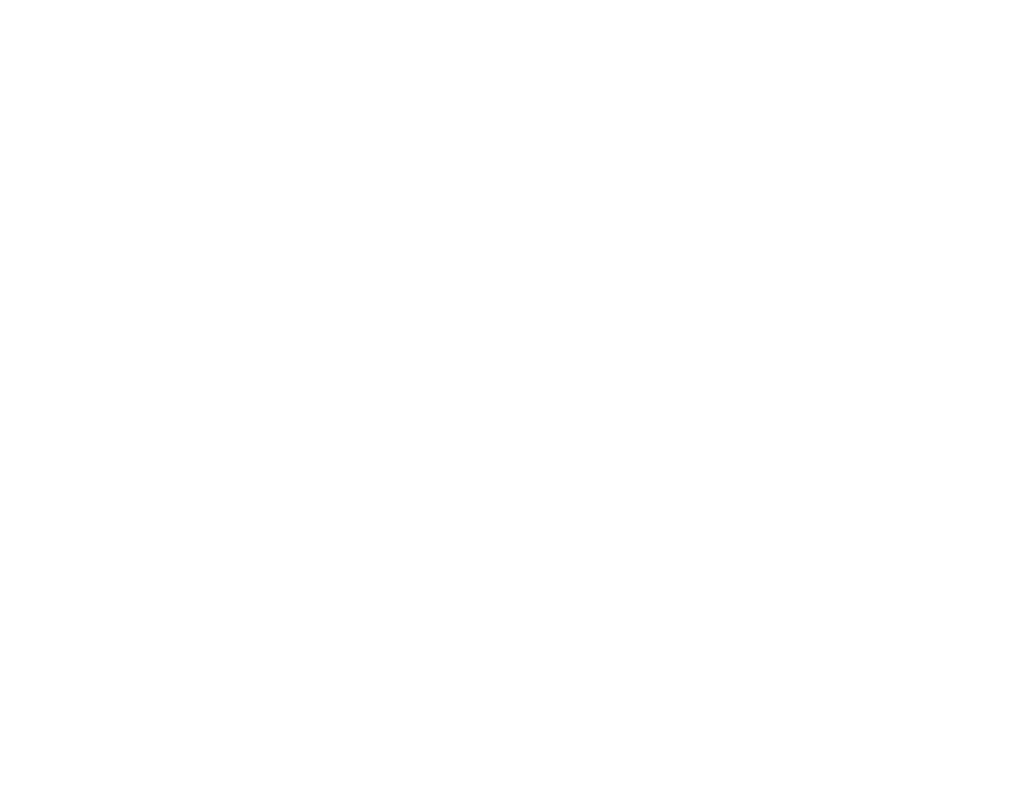
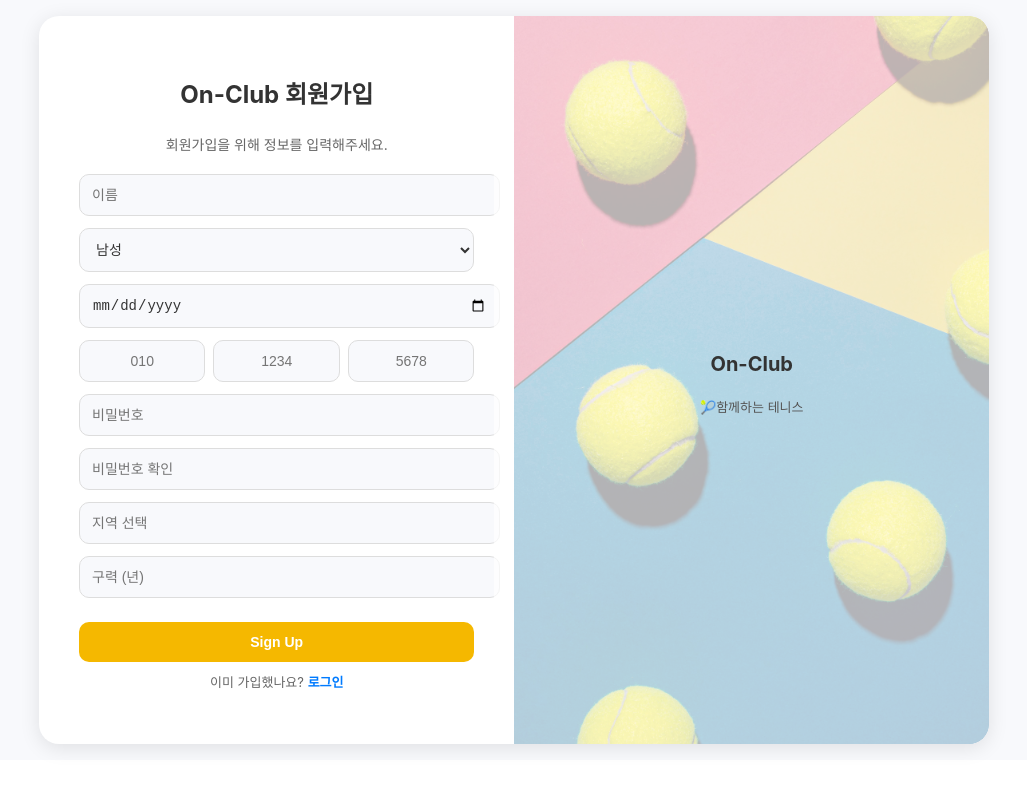
Before and after one commit to Jun-Young-Seo/On-Club_Front-End, a React (Create React App) app: page /signup in a window 1280 px wide. Before the commit this address had no page. Shown: the top 794 px of the page, without its empty margins (126-1153 px from the left). Built offline with nearby package versions, Linux system fonts and the light colour scheme.

Commit message:
💄 Login, signup 페이지 UI 전반 수정, 회원가입 필드들 추가

```diff
--- a/src/App.js
+++ b/src/App.js
@@ -4,6 +4,7 @@
 import Layout from "./Layout/Layout";
 import ClubListPage from "./Club/ClubListPage";
 import Login from "./User/Login";
+import Signup from "./User/Singup"
 import Main from "./Main/Main";
 import ClubDetailPage from "./Club/ClubDetailPage";
 import ClubCalendarPage from "./Club/ClubCalendarPage";
@@ -12,7 +13,7 @@
     <Routes>
       {/* 로그인 안된 경우 처음 렌더링되는 메인 페이지 */}
       <Route path="/" element={<Main />} />
-
+      <Route path="/signup" element={<Signup/>} />
       {/* 로그인 페이지 */}
       {/* 로그인 성ㅇ공시 레이아웃(헤더+사이드바) 렌더링 --> login모듈에 리다이렉트 코드 잉ㅆ음 */}
       <Route path="/login" element={<Login />} />
--- a/src/Axios/SecuredAPI.jsx
+++ b/src/Axios/SecuredAPI.jsx
@@ -3,7 +3,7 @@
 // import apiClient from "./apiClient";  // Refresh Token 요청을 위한 기본 API 클라이언트
 
 const securedAPI = axios.create({
-    baseURL: 'http://localhost:8080',
+    baseURL: 'http://43.201.191.12:8080',
     headers: {
         'Content-Type': 'application/json',
     },
--- a/src/Axios/UnsecuredAPI.jsx
+++ b/src/Axios/UnsecuredAPI.jsx
@@ -1,7 +1,7 @@
 import axios from "axios";
 
 export const unSecuredAPI = axios.create({
-    baseURL:'http://localhost:8080',
+    baseURL:'http://43.201.191.12:8080',
     headers:{
         'Content-Type' : 'application/json',
     },
--- a/src/User/Login.jsx
+++ b/src/User/Login.jsx
@@ -1,121 +1,167 @@
-import React from 'react';
-import { useState } from 'react';
-import styled from 'styled-components';
-import { useNavigate } from 'react-router-dom';
-import { login } from '../Axios/UnsecuredAPI';
+import React, { useState } from "react";
+import styled from "styled-components";
+import { useNavigate } from "react-router-dom";
+import { login } from "../Axios/UnsecuredAPI";
+import loginBgImg from "../assets/images/login_bg.jpg";
 
 const PageContainer = styled.div`
-    height: 100vh;
+  height: 90vh;
   display: flex;
   justify-content: center;
   align-items: center;
-    background: linear-gradient(180deg, #4947FF 0%, #8271FF 100%);
+  background-color: #f8f9fc;
+  padding: 20px;
 `;
 
-const FormWrapper = styled.div`
+const ContentWrapper = styled.div`
+  display: flex;
+  width: 950px;
+  background: white;
+  border-radius: 20px;
+  box-shadow: 0px 4px 20px rgba(0, 0, 0, 0.1);
+  overflow: hidden;
+`;
+
+const LeftPanel = styled.div`
+  flex: 1;
+  padding: 40px;
   display: flex;
   flex-direction: column;
+  justify-content: center;
   align-items: center;
-    width: 400px;
-    padding: 40px;
-    background: #fff;
-    border-radius: 12px;
-    box-shadow: 0 4px 10px rgba(0, 0, 0, 0.1);
 `;
 
-const Title = styled.div`
+const Title = styled.h2`
   font-size: 24px;
   font-weight: bold;
-    color: #a000ff;
+  color: #333;
   margin-bottom: 10px;
 `;
 
-const Subtitle = styled.div`
+const Subtitle = styled.p`
   font-size: 14px;
-    color: #555;
+  color: #666;
   margin-bottom: 20px;
 `;
 
-const InputLabel = styled.label`
-    align-self: flex-start;
-    font-size: 14px;
-    font-weight: bold;
-    color: #333;
-    margin: 10px 0 5px;
+const InputField = styled.div`
+  width: 90%;
+  margin-bottom: 12px;
 `;
 
 const Input = styled.input`
   width: 100%;
   padding: 12px;
-    border: 1px solid #ccc;
-    border-radius: 8px;
-    font-size: 16px;
+  border: 1.5px solid #ddd;
+  border-radius: 10px;
+  font-size: 14px;
+  background: #f8f9fc;
+  color: #333;
   outline: none;
+  transition: border-color 0.2s;
   &:focus {
-        border-color: #a000ff;
+    border-color: #f5b800;
+    background: white;
   }
 `;
 
 const ErrorText = styled.p`
   color: red;
   font-size: 12px;
-    align-self: flex-start;
   margin-top: 5px;
+  display: ${({ show }) => (show ? "block" : "none")};
 `;
 
-const Button = styled.button`
-    width: 100%;
+const LoginButton = styled.button`
+  width: 30%;
   padding: 12px;
-    font-size: 16px;
+  font-size: 14px;
   font-weight: bold;
   color: white;
-    background-color: #a000ff;
+  background-color: #a4d007;
   border: none;
-    border-radius: 8px;
+  border-radius: 10px;
   cursor: pointer;
-    margin-top: 20px;
+  margin-top: 12px;
+  transition: background 0.2s ease-in-out;
   &:hover {
-        background-color: #8700cc;
+    background-color: #8bc34a;
   }
 `;
 
-const SignupLink = styled.button`
+const SignupLink = styled.p`
+  font-size: 13px;
+  color: #666;
+  margin-top: 10px;
+  text-align: center;
+`;
+
+const SignupButton = styled.a`
+  color: #f5b800;
+  font-weight: bold;
+  cursor: pointer;
+  text-decoration: none;
+  &:hover {
+    text-decoration: underline;
+  }
+`;
+
+const RightPanel = styled.div`
+  flex: 1.2;
+  background: url(${loginBgImg}) no-repeat center;
+  background-size: cover;
+  display: flex;
+  justify-content: center;
+  align-items: center;
+  position: relative;
+  border-top-right-radius: 20px;
+  border-bottom-right-radius: 20px;
+`;
+
+const Overlay = styled.div`
+  position: absolute;
   width: 100%;
-    padding: 12px;
-    font-size: 16px;
+  height: 100%;
+  background: rgba(255, 255, 255, 0.7);
+  display: flex;
+  justify-content: center;
+  align-items: center;
+  flex-direction: column;
+  padding: 20px;
+  text-align: center;
+`;
+
+const InfoText = styled.h3`
+  font-size: 20px;
   font-weight: bold;
-    color: #a000ff;
-    background-color: white;
-    border: 1px solid #a000ff;
-    border-radius: 8px;
-    cursor: pointer;
-    margin-top: 10px;
-    &:hover {
-        background-color: #f0e0ff;
-    }
+  color: #333;
+  margin-bottom: 8px;
+`;
+
+const SmallText = styled.p`
+  font-size: 13px;
+  color: #555;
+  max-width: 80%;
 `;
 
 const Login = () => {
   const navigate = useNavigate();
-    const [userTel, setUserTel] = useState('');
-    const [password, setPassword] = useState('');
+  const [userTel, setUserTel] = useState("");
+  const [password, setPassword] = useState("");
+  const [loginFailed, setLoginFailed] = useState(false);
 
-    const handleLogin = async()=>{
-        try{
+  const handleLogin = async () => {
+    try {
       const response = await login({ userTel, password });
-            sessionStorage.setItem('userId',response.data.userId);
-            //BackEnd SSL Issue로 우선 Authorization Header로 인증정보처리
-            //SSL Issue 해결시, HTTP-Only Cookie로 바꾸고 코드 삭제하기
-            sessionStorage.setItem('accessToken',response.data.accessToken);
-            sessionStorage.setItem('refreshToken',response.data.refreshToken);
-            //로그인 성공시 리다이렉트
+      sessionStorage.setItem("userId", response.data.userId);
+      sessionStorage.setItem("accessToken", response.data.accessToken);
+      sessionStorage.setItem("refreshToken", response.data.refreshToken);
+      setLoginFailed(false);
       navigate("/clubs");
-        }catch(error){
-            //알러트 나중에 제거하기.
-            if(error.response?.status === 401){
-                alert("Invalid Password");
-            }
-            else{
+    } catch (error) {
+      if (error.response?.status === 401) {
+        setLoginFailed(true);
+      } else {
         console.error(error);
       }
     }
@@ -123,10 +169,11 @@
 
   return (
     <PageContainer>
-            <FormWrapper>
+      <ContentWrapper>
+        <LeftPanel>
           <Title>On-club</Title>
-                <Subtitle>회원가입</Subtitle>
-                <InputLabel>전화번호</InputLabel>
+          <Subtitle>로그인 후 테니스 활동을 즐기세요!</Subtitle>
+          <InputField>
             <Input
               type="text"
               placeholder="010-0000-0000"
@@ -134,25 +181,31 @@
               onChange={(e) => setUserTel(e.target.value)}
               required
             />
-                <InputLabel>비밀번호</InputLabel>
+          </InputField>
+          <InputField>
             <Input
               type="password"
-                    placeholder="********"
+              placeholder="비밀번호"
               value={password}
               onChange={(e) => setPassword(e.target.value)}
               required
             />
-                <ErrorText>아이디와 비밀번호를 확인해주세요.</ErrorText>
-                <Button onClick={handleLogin}>로그인</Button>
-                <SignupLink onClick={() => navigate('/signup')}>회원가입</SignupLink>
-            </FormWrapper>
+          </InputField>
+          <ErrorText show={loginFailed}>아이디와 비밀번호를 확인해주세요.</ErrorText>
+          <LoginButton onClick={handleLogin}>로그인</LoginButton>
+          <SignupLink>
+            계정이 없으신가요? <SignupButton href="/signup">회원가입</SignupButton>
+          </SignupLink>
+        </LeftPanel>
+        <RightPanel>
+          <Overlay>
+            <InfoText>Welcome to On-Club!</InfoText>
+            <SmallText>On-Club에서 테니스 커뮤니티를 즐기세요.</SmallText>
+          </Overlay>
+        </RightPanel>
+      </ContentWrapper>
     </PageContainer>
   );
 };
 
 export default Login;
-
-// {
-//     "password":"password1234",
-//     "userTel":"010-1234-5678"
-//   }
--- /dev/null
+++ b/src/User/RegionModal.jsx
@@ -0,0 +1,101 @@
+import React, { useState } from "react";
+import styled from "styled-components";
+import koreaRegions from "../assets/KoreaRegions.json"
+const ModalOverlay = styled.div`
+  position: fixed;
+  top: 0;
+  left: 0;
+  width: 100%;
+  height: 100%;
+  background: rgba(0, 0, 0, 0.5);
+  display: flex;
+  justify-content: center;
+  align-items: center;
+`;
+
+const ModalContainer = styled.div`
+  background: white;
+  width: 400px;
+  padding: 20px;
+  border-radius: 10px;
+  text-align: center;
+`;
+
+const ModalList = styled.div`
+  max-height: 200px;
+  overflow-y: auto;
+  text-align: left;
+`;
+
+const RegionItem = styled.div`
+  padding: 10px;
+  cursor: pointer;
+  &:hover {
+    background: #eee;
+  }
+`;
+
+const Button = styled.button`
+  margin-top: 10px;
+  padding: 10px;
+  border: none;
+  background: #4947FF;
+  color: white;
+  border-radius: 5px;
+  cursor: pointer;
+  &:hover {
+    background: #8271FF;
+  }
+`;
+
+const RegionModal = ({ isOpen, onClose, onSelect }) => {
+  const [selectedSido, setSelectedSido] = useState("");
+  const [availableGuGun, setAvailableGuGun] = useState([]);
+
+  if (!isOpen) return null;
+
+  const handleSidoSelect = (sido) => {
+    setSelectedSido(sido);
+    setAvailableGuGun(koreaRegions[sido]); // 선택한 시/도의 구/군 리스트 업데이트
+  };
+
+  const handleGuGunSelect = (guGun) => {
+    onSelect(selectedSido, guGun); // 선택한 지역을 부모 컴포넌트로 전달
+    onClose(); // 모달 닫기
+  };
+
+  return (
+    <ModalOverlay>
+      <ModalContainer>
+        <h3>지역 선택</h3>
+
+        {/* 시/도 목록 */}
+        <ModalList>
+          {Object.keys(koreaRegions).map((sido) => (
+            <RegionItem key={sido} onClick={() => handleSidoSelect(sido)}>
+              {sido}
+            </RegionItem>
+          ))}
+        </ModalList>
+
+        {/* 구/군 목록 */}
+        {selectedSido && (
+          <>
+            <h4>{selectedSido}의 구/군 선택</h4>
+            <ModalList>
+              {availableGuGun.map((guGun) => (
+                <RegionItem key={guGun} onClick={() => handleGuGunSelect(guGun)}>
+                  {guGun}
+                </RegionItem>
+              ))}
+            </ModalList>
+          </>
+        )}
+
+        <Button onClick={onClose}>닫기</Button>
+      </ModalContainer>
+    </ModalOverlay>
+  );
+};
+
+export default RegionModal;
--- a/src/User/Singup.jsx
+++ b/src/User/Singup.jsx
@@ -1,121 +1,173 @@
-import React, { useRef } from 'react';
-import styled from 'styled-components';
-import { useNavigate } from 'react-router-dom';
+import React, { useRef, useState } from "react";
+import styled from "styled-components";
+import { useNavigate } from "react-router-dom";
+import RegionModal from "./RegionModal";
+import signupBgImg from "../assets/images/signup_bg.jpg";
 
 const PageContainer = styled.div`
-    height: 100vh;
+  height: 90vh;
   display: flex;
   justify-content: center;
   align-items: center;
-    background: linear-gradient(180deg, #4947FF 0%, #8271FF 100%);
+  background-color: #f8f9fc;
+  padding: 20px;
 `;
 
-const FormWrapper = styled.div`
+const ContentWrapper = styled.div`
+  display: flex;
+  width: 950px;
+  background: white;
+  border-radius: 20px;
+  box-shadow: 0px 4px 20px rgba(0, 0, 0, 0.1);
+  overflow: hidden;
+`;
+
+const LeftPanel = styled.div`
+  flex: 1;
+  padding: 40px;
   display: flex;
   flex-direction: column;
+  justify-content: center;
   align-items: center;
-    width: 400px;
-    padding: 40px;
-    background: #fff;
-    border-radius: 12px;
-    box-shadow: 0 4px 10px rgba(0, 0, 0, 0.3);
-    text-align: center;
 `;
 
-const Title = styled.div`
+const Title = styled.h2`
   font-size: 24px;
   font-weight: bold;
-    color: #4947FF;
+  color: #333;
   margin-bottom: 10px;
 `;
 
-const Subtitle = styled.div`
+const Subtitle = styled.p`
   font-size: 14px;
-    color: #555;
+  color: #666;
   margin-bottom: 20px;
 `;
 
 const InputField = styled.div`
   width: 100%;
-    margin-bottom: 20px;
-    position: relative;
-`;
-
-const InputLabel = styled.label`
-    position: absolute;
-    top: -10px;
-    left: 10px;
-    font-size: 14px;
-    font-weight: bold;
-    color: #4947FF;
-    background: #fff;
-    padding: 0 5px;
+  margin-bottom: 12px;
 `;
 
 const Input = styled.input`
-    width: 93%;
+  width: 100%;
   padding: 12px;
-    border: 2.5px solid #4947FF;
-    border-radius: 8px;
-    font-size: 16px;
+  border: 1.5px solid #ddd;
+  border-radius: 10px;
+  font-size: 14px;
+  background: #f8f9fc;
+  color: #333;
   outline: none;
-    background: #fff;
-    color: #333;
+  transition: border-color 0.2s;
   &:focus {
-        border-color: #8271FF;
+    border-color: #007bff;
+    background: white;
   }
-`;
-
-const PhoneInputContainer = styled.div`
-    display: flex;
-    align-items: center;
-    justify-content: space-between;
-    width: 100%;
-    gap: 5px;
-`;
-
-const PhoneInput = styled(Input)`
-    width: 30%;
-    text-align: center;
-`;
-
-const Dash = styled.span`
-    font-size: 18px;
-    font-weight: bold;
-    color: #4947FF;
 `;
 
 const Select = styled.select`
   width: 100%;
   padding: 12px;
-    border: 2.5px solid #4947FF;
-    border-radius: 8px;
-    font-size: 16px;
-    background: #fff;
+  border: 1.5px solid #ddd;
+  border-radius: 10px;
+  font-size: 14px;
+  background: #f8f9fc;
   color: #333;
   outline: none;
 `;
 
-const Button = styled.button`
+const RegisterButton = styled.button`
   width: 100%;
   padding: 12px;
-    font-size: 16px;
+  font-size: 14px;
   font-weight: bold;
-    color: #fff;
-    background-color: #4947FF;
+  color: white;
+  background-color: #f5b800;
   border: none;
-    border-radius: 8px;
+  border-radius: 10px;
   cursor: pointer;
-    margin-top: 20px;
+  margin-top: 12px;
+  transition: background 0.2s ease-in-out;
+
   &:hover {
-        background-color: #8271FF;
+    background-color: #ffd700;
   }
+`;
+
+const LoginText = styled.p`
+  font-size: 13px;
+  color: #666;
+  margin-top: 10px;
+  text-align: center;
+`;
+
+const LoginButton = styled.a`
+  color: #007bff;
+  font-weight: bold;
+  cursor: pointer;
+  text-decoration: none;
+  &:hover {
+    text-decoration: underline;
+  }
+`;
+
+const RightPanel = styled.div`
+  flex: 1.2;
+  background: url(${signupBgImg}) no-repeat center;
+  background-size: cover;
+  display: flex;
+  justify-content: center;
+  align-items: center;
+  position: relative;
+  border-top-right-radius: 20px;
+  border-bottom-right-radius: 20px;
+`;
+
+const Overlay = styled.div`
+  position: absolute;
+  width: 100%;
+  height: 100%;
+  background: rgba(255, 255, 255, 0.7);
+  display: flex;
+  justify-content: center;
+  align-items: center;
+  flex-direction: column;
+  padding: 20px;
+  text-align: center;
+`;
+
+const InfoText = styled.h3`
+  font-size: 20px;
+  font-weight: bold;
+  color: #333;
+  margin-bottom: 8px;
+`;
+
+const SmallText = styled.p`
+  font-size: 13px;
+  color: #555;
+  max-width: 80%;
+`;
+
+const PhoneInputContainer = styled.div`
+  display: flex;
+  gap: 8px;
+`;
+
+const PhoneInput = styled(Input)`
+  width: 32%;
+  text-align: center;
 `;
 
 const Signup = () => {
   const navigate = useNavigate();
   const phoneRef2 = useRef(null);
   const phoneRef3 = useRef(null);
+  const [isModalOpen, setIsModalOpen] = useState(false);
+  const [selectedLocation, setSelectedLocation] = useState("");
+  const [name, setName] = useState("");
+  const [gender, setGender] = useState("");
+  const [birthDate, setBirthDate] = useState("");
 
   const handlePhoneInput = (e, nextRef) => {
     if (e.target.value.length >= e.target.maxLength) {
@@ -123,45 +175,72 @@
     }
   };
 
+  const handleLocationSelect = (sido, guGun) => {
+    setSelectedLocation(`${sido} ${guGun}`);
+  };
+
   return (
     <PageContainer>
-            <FormWrapper>
-                <Title>On-club</Title>
-                <Subtitle>회원가입</Subtitle>
+      <ContentWrapper>
+        <LeftPanel>
+          <Title>On-Club 회원가입</Title>
+          <Subtitle>회원가입을 위해 정보를 입력해주세요.</Subtitle>
+
           <InputField>
-                    <InputLabel>전화번호</InputLabel>
+            <Input type="text" placeholder="이름" value={name} onChange={(e) => setName(e.target.value)} required />
+          </InputField>
+
+          <InputField>
+            <Select value={gender} onChange={(e) => setGender(e.target.value)} required>
+              <option value="male">남성</option>
+              <option value="female">여성</option>
+            </Select>
+          </InputField>
+
+          <InputField>
+            <Input type="date" value={birthDate} onChange={(e) => setBirthDate(e.target.value)} required />
+          </InputField>
+
+          <InputField>
             <PhoneInputContainer>
               <PhoneInput type="text" maxLength="3" placeholder="010" onInput={(e) => handlePhoneInput(e, phoneRef2)} />
-                        <Dash>-</Dash>
               <PhoneInput type="text" maxLength="4" placeholder="1234" ref={phoneRef2} onInput={(e) => handlePhoneInput(e, phoneRef3)} />
-                        <Dash>-</Dash>
               <PhoneInput type="text" maxLength="4" placeholder="5678" ref={phoneRef3} />
             </PhoneInputContainer>
           </InputField>
+
           <InputField>
-                    <InputLabel>비밀번호</InputLabel>
             <Input type="password" placeholder="비밀번호" required />
           </InputField>
+
           <InputField>
-                    <InputLabel>비밀번호 확인</InputLabel>
             <Input type="password" placeholder="비밀번호 확인" required />
           </InputField>
+
           <InputField>
-                    <InputLabel>지역</InputLabel>
-                    <Select>
-                        <option value="">지역 선택</option>
-                        <option value="seoul">서울</option>
-                        <option value="busan">부산</option>
-                        <option value="daegu">대구</option>
-                        <option value="incheon">인천</option>
-                    </Select>
+            <Input type="text" placeholder="지역 선택" value={selectedLocation} readOnly onClick={() => setIsModalOpen(true)} />
           </InputField>
+
           <InputField>
-                    <InputLabel>구력 (년)</InputLabel>
-                    <Input type="number" placeholder="구력 입력" min="0" required />
+            <Input type="number" placeholder="구력 (년)" min="0" required />
           </InputField>
-                <Button>회원가입</Button>
-            </FormWrapper>
+
+          <RegisterButton>Sign Up</RegisterButton>
+
+          <LoginText>
+            이미 가입했나요? <LoginButton href="/login">로그인</LoginButton>
+          </LoginText>
+        </LeftPanel>
+
+        <RightPanel>
+          <Overlay>
+            <InfoText>On-Club</InfoText>
+            <SmallText>🎾함께하는 테니스</SmallText>
+          </Overlay>
+        </RightPanel>
+      </ContentWrapper>
+
+      <RegionModal isOpen={isModalOpen} onClose={() => setIsModalOpen(false)} onSelect={handleLocationSelect} />
     </PageContainer>
   );
 };
--- /dev/null
+++ b/src/assets/KoreaRegions.json
@@ -0,0 +1,6 @@
+{
+    "서울특별시": ["강남구", "강동구", "강북구", "강서구"],
+    "부산광역시": ["강서구", "금정구", "기장군", "남구"],
+    "대구광역시": ["남구", "달서구", "달성군", "동구"],
+    "인천광역시": ["강화군", "계양구", "남동구", "동구"]
+}
```
Also changed, not shown: src/Club/ClubCalendarPage.jsx (+30 -0 lines), src/assets/images/login_bg.jpg (added), src/assets/images/signup_bg.jpg (added). Lines whose indentation alone changed are shown as unchanged.
